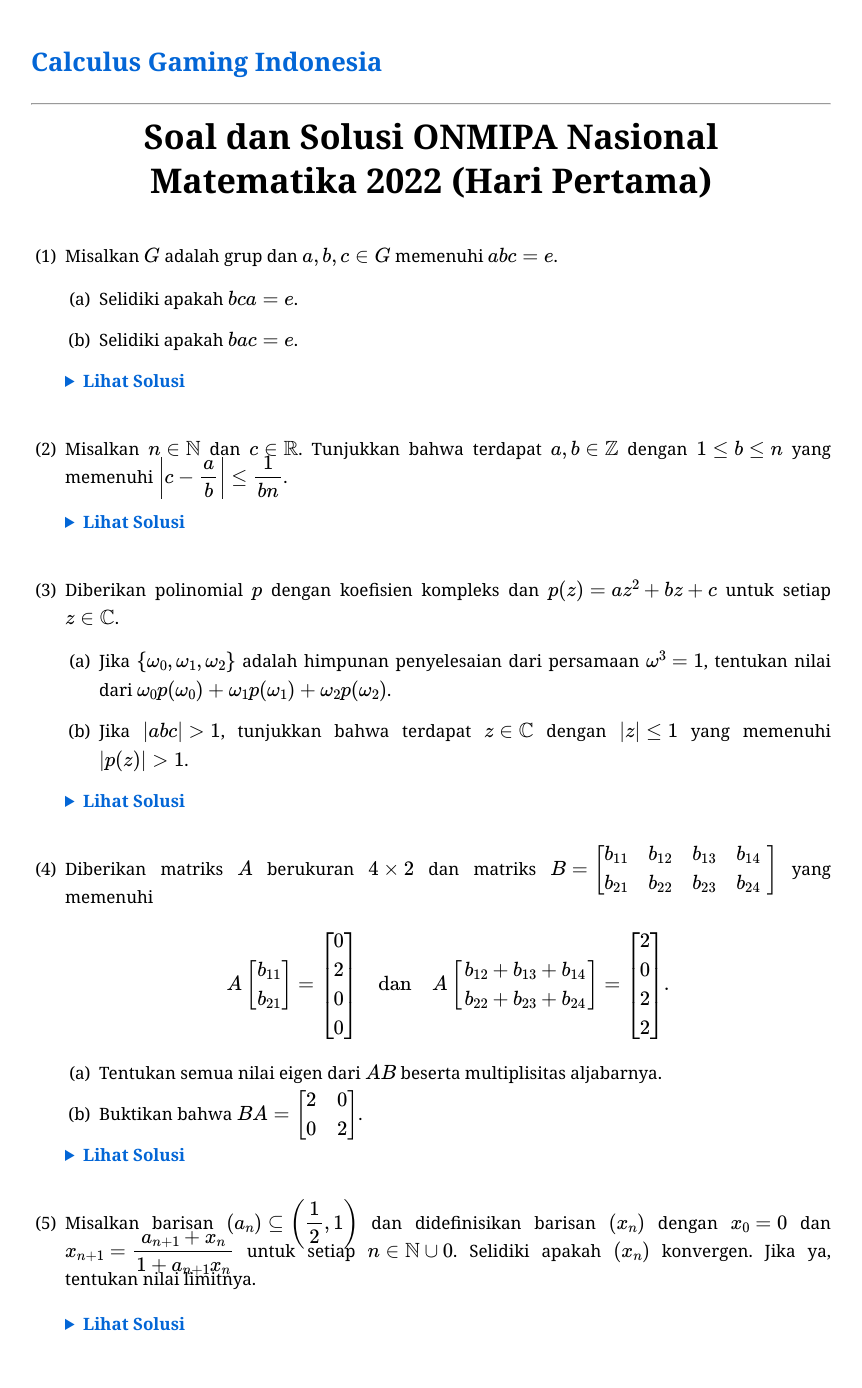
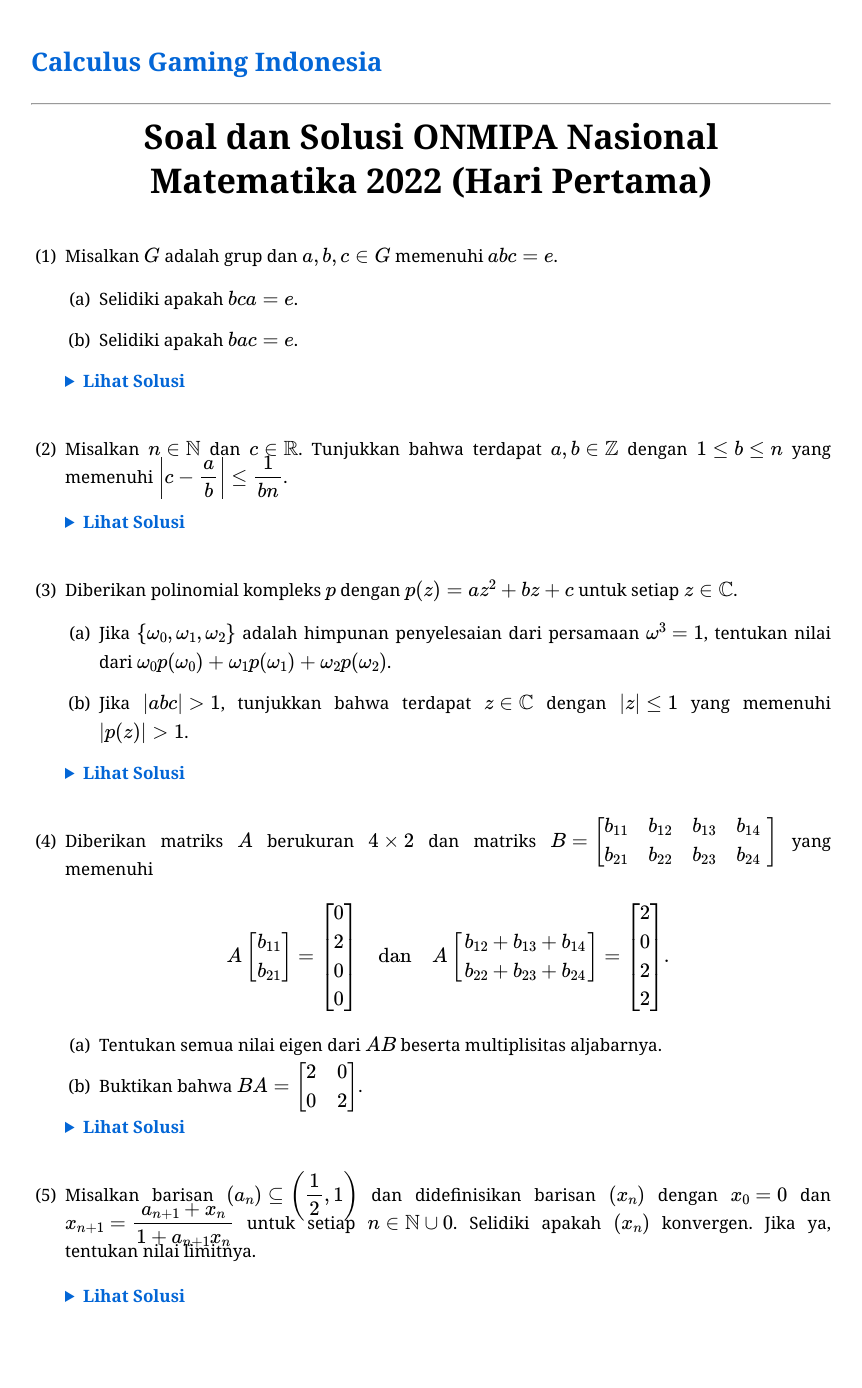
Before and after one commit to calculusgamingindonesia/calculusgamingindonesia.github.io, a Jekyll site: the page built from _posts/2026-07-01-onmipa-nas-mat-22-1.md, in a window 1280 px wide. Shown: the whole page, without its empty margins (209-1071 px from the left). Built offline with Jekyll 4.4.1, drawn with Linux system fonts in a browser that asks for light colours; some web fonts are replaced; after the commit the page ends 1360 px from its top, so only the background shows below that.

Commit message:
Update 2026-07-01-onmipa-nas-mat-22-1.md

```diff
--- a/_posts/2026-07-01-onmipa-nas-mat-22-1.md
+++ b/_posts/2026-07-01-onmipa-nas-mat-22-1.md
@@ -36,7 +36,7 @@ urutan: 19
 
    </div>
    </details>
-3. Diberikan polinomial $p$ dengan koefisien kompleks dan $p(z)=az^2+bz+c$ untuk setiap $z\in\mathbb{C}$.
+3. Diberikan polinomial kompleks $p$ dengan $p(z)=az^2+bz+c$ untuk setiap $z\in\mathbb{C}$.
    * (a) Jika $\set{\omega_0, \omega_1, \omega_2}$ adalah himpunan penyelesaian dari persamaan $\omega^3=1$, tentukan nilai dari $\omega_0p(\omega_0)+\omega_1p(\omega_1)+\omega_2p(\omega_2)$.
    * (b) Jika $\vert abc\vert>1$, tunjukkan bahwa terdapat $z\in\mathbb{C}$ dengan $\vert z\vert\leq1$ yang memenuhi $\vert p(z)\vert>1$.
 
```
